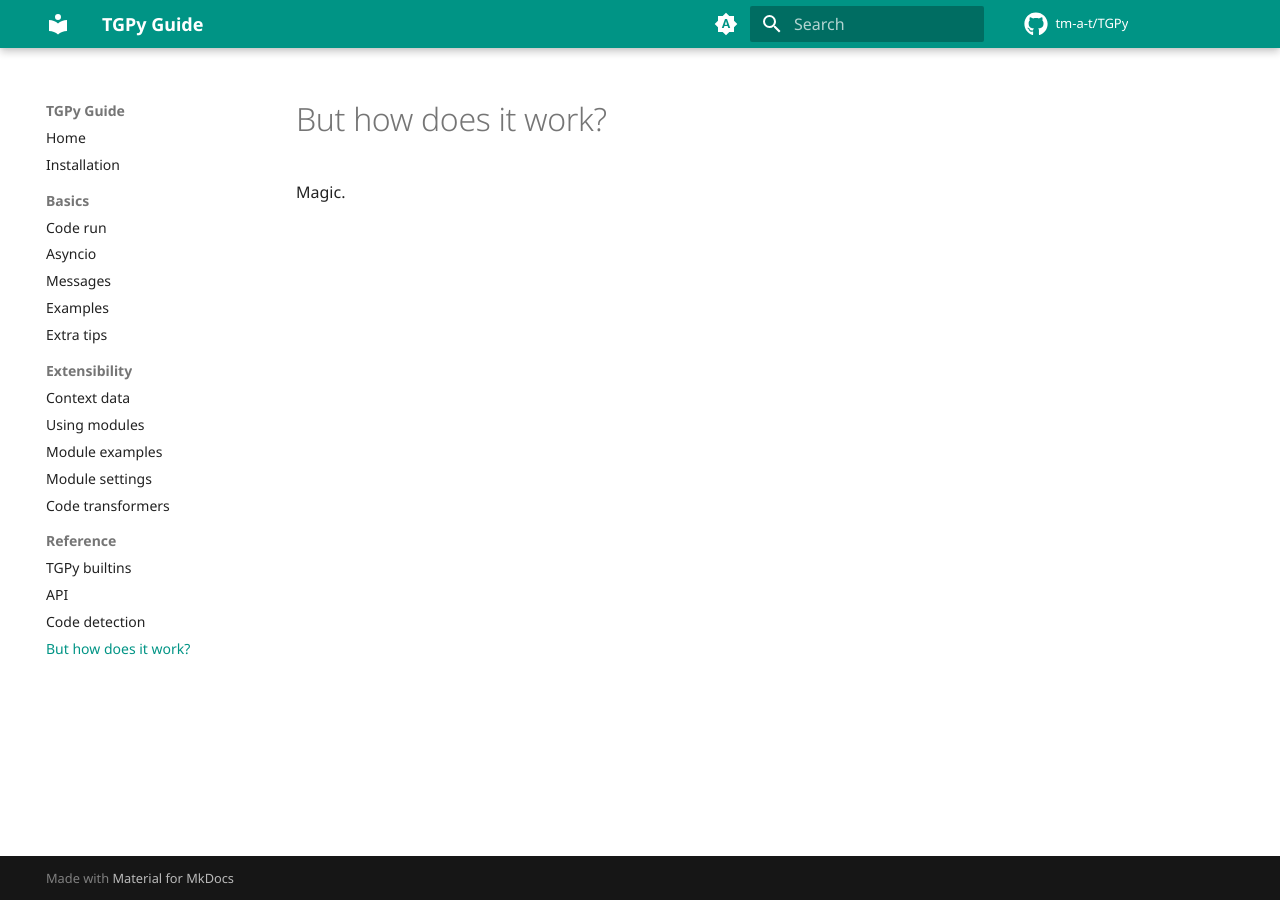
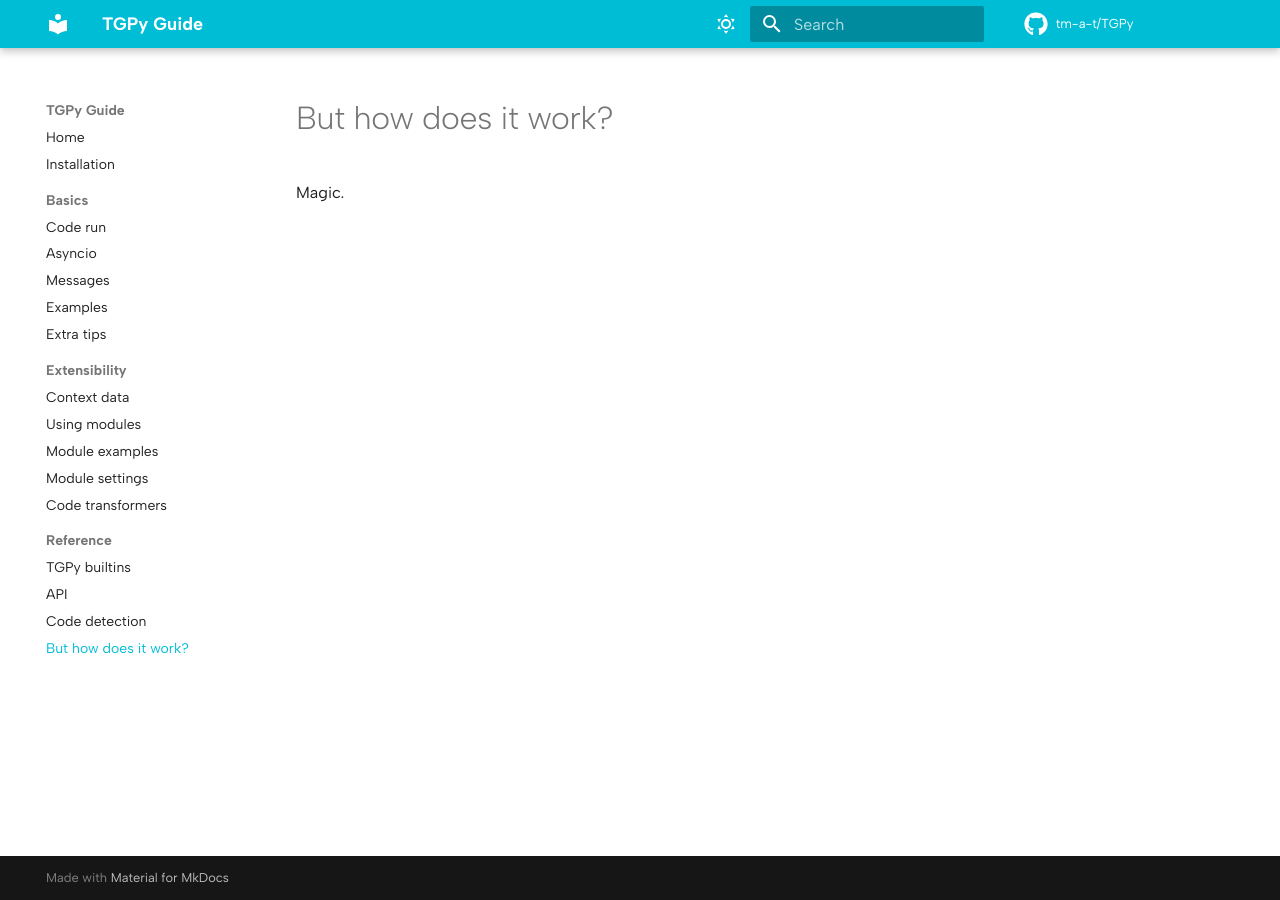
Before and after one commit to tm-a-t/TGPy, an MkDocs documentation site: the page built from guide/docs/how.md, in a window 1280 px wide. Built offline with MkDocs 1.6.1 and Material for MkDocs 9.7.7, drawn with Linux system fonts in a browser that asks for light colours; comment, search, counter and statistics services are not loaded.

Commit message:
docs: guide theme changes

```diff
--- a/guide/mkdocs.yml
+++ b/guide/mkdocs.yml
@@ -24,26 +24,19 @@
       example: octicons/beaker-16
       quote: octicons/quote-16
   font:
-    text: Noto Sans
-    code: Fira Mono
+    text: Albert Sans
+    code: Source Code Pro
   palette:
-    - media: "(prefers-color-scheme)"
-      primary: teal
+    - scheme: default
+      primary: cyan
       toggle:
-        icon: material/brightness-auto
+        icon: material/weather-sunny
+        name: Switch to dark mode
+    - scheme: slate
+      primary: cyan
+      toggle:
+        icon: material/weather-night
         name: Switch to light mode
-    - media: "(prefers-color-scheme: light)"
-      scheme: default
-      primary: teal
-      toggle:
-        icon: material/brightness-7
-        name: Switch to dark mode
-    - media: "(prefers-color-scheme: dark)"
-      scheme: slate
-      primary: teal
-      toggle:
-        icon: material/brightness-4
-        name: Switch to system preference
 plugins:
   - search
 markdown_extensions:
```
